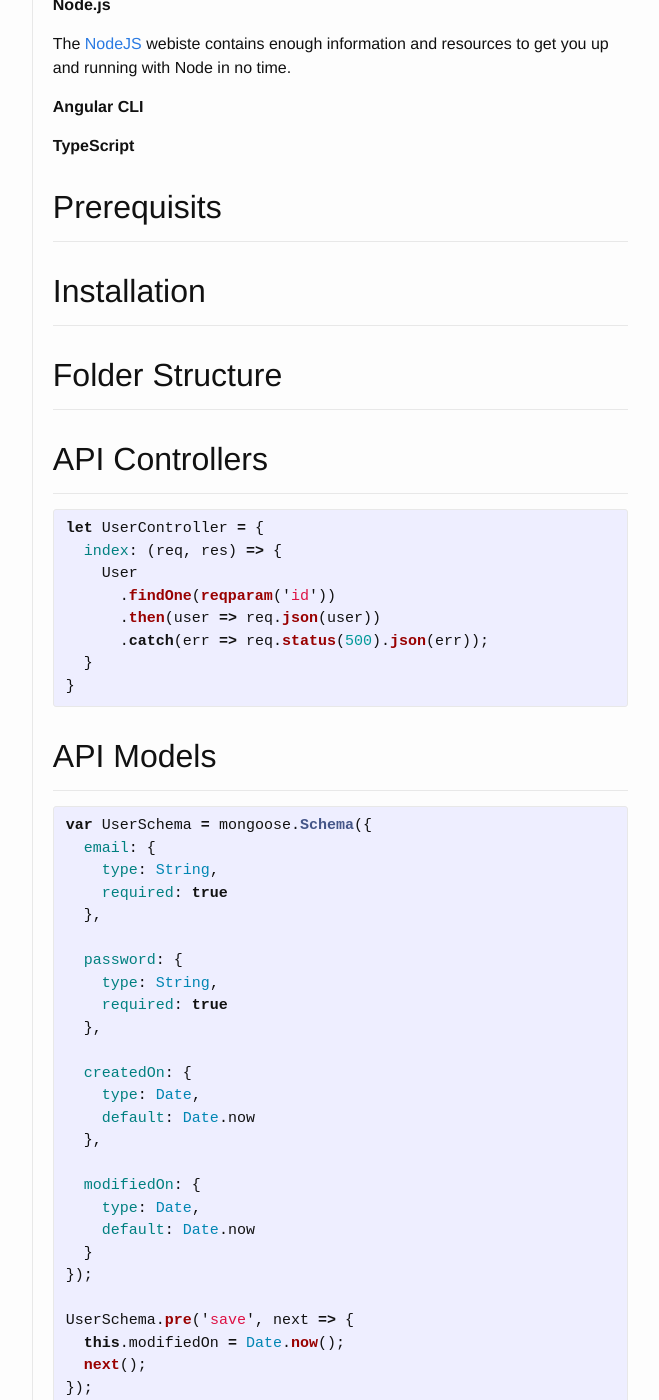
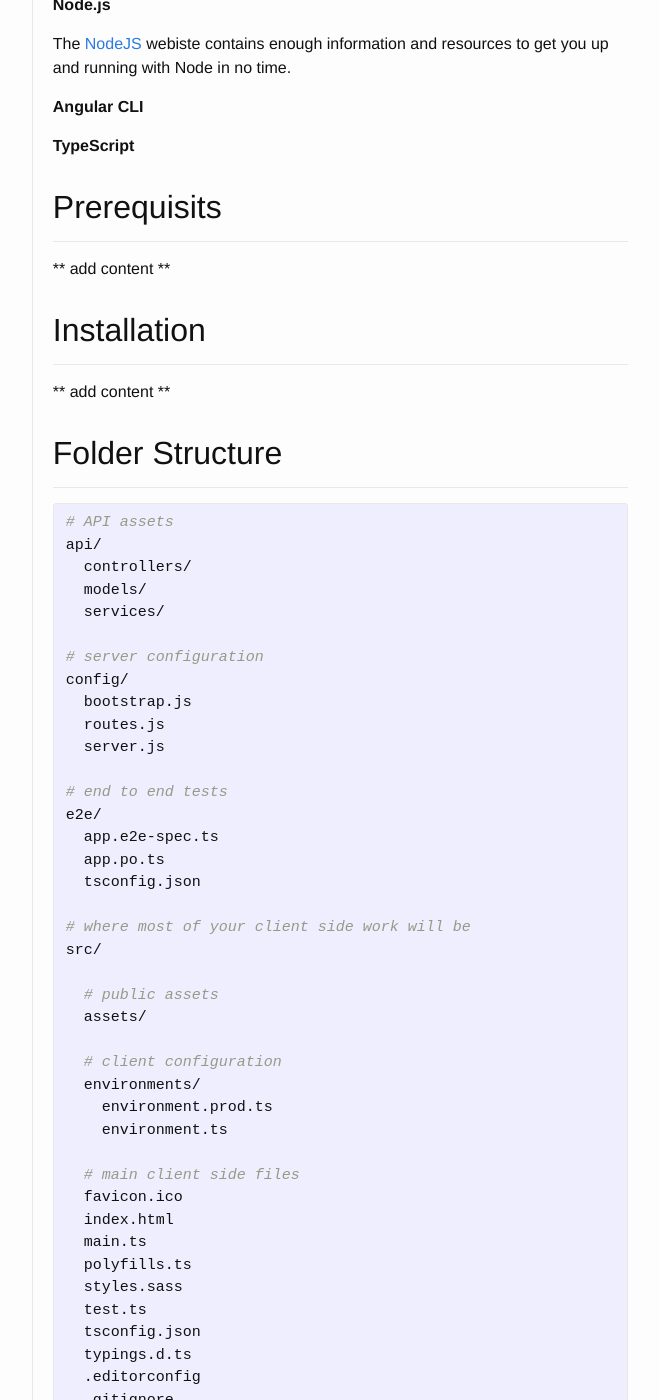
Before and after one commit to MEAN2/mean2.github.io, a Jekyll site: the page built from docs.md, in a window 1280 px wide and 1400 px high, scrolled down 639 px. Shown: the whole window, without its empty margins (382-1041 px from the left). Built offline with Jekyll 4.4.1, drawn with Linux system fonts in a browser that asks for light colours; some of the changed text lies outside the part shown.

Commit message:
add folder structure

```diff
--- a/docs.md
+++ b/docs.md
@@ -45,9 +45,64 @@ links: [
 
 <h1 id="prerequisits">Prerequisits</h1>
 
+<p>** add content **</p>
+
 <h1 id="installation">Installation</h1>
 
+<p>** add content **</p>
+
 <h1 id="folders">Folder Structure</h1>
+
+{% highlight shell %}
+# API assets
+api/
+  controllers/
+  models/
+  services/
+
+# server configuration
+config/
+  bootstrap.js
+  routes.js
+  server.js
+
+# end to end tests
+e2e/
+  app.e2e-spec.ts
+  app.po.ts
+  tsconfig.json
+
+# where most of your client side work will be
+src/
+
+  # public assets
+  assets/
+
+  # client configuration
+  environments/
+    environment.prod.ts
+    environment.ts
+
+  # main client side files
+  favicon.ico
+  index.html
+  main.ts
+  polyfills.ts
+  styles.sass
+  test.ts
+  tsconfig.json
+  typings.d.ts
+  .editorconfig
+  .gitignore
+  angular-cli.json
+  karma.conf.js
+  package.json
+  protractor.conf.js
+  tslint.json
+
+  # server entry point
+  server.js
+{% endhighlight %}
 
 <h1 id="controllers">API Controllers</h1>
 
@@ -157,6 +212,15 @@ $ mean2 generate pipe <path/to/pipe>
 
 # generates a service.
 $ mean2 generate service <path/to/service>
+
+# generates an API controller & model.
+$ mean2 generate api <api/name>
+
+# generates just the API controller.
+$ mean2 generate api controller <controller/name>
+
+# generates just the API model.
+$ mean2 generate api model <model/name>
 {% endhighlight %}
 
 <h2>Serve</h2>
```
